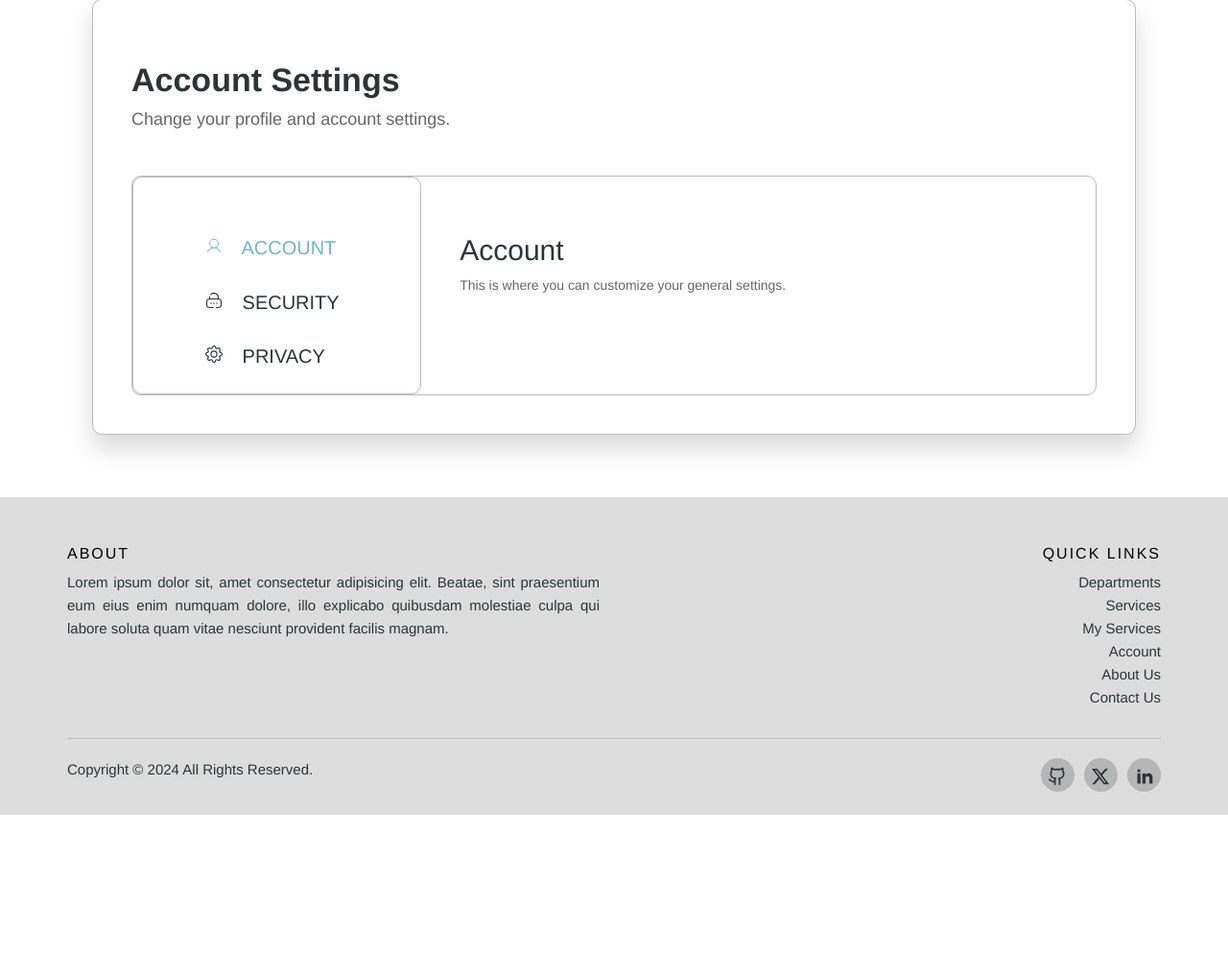
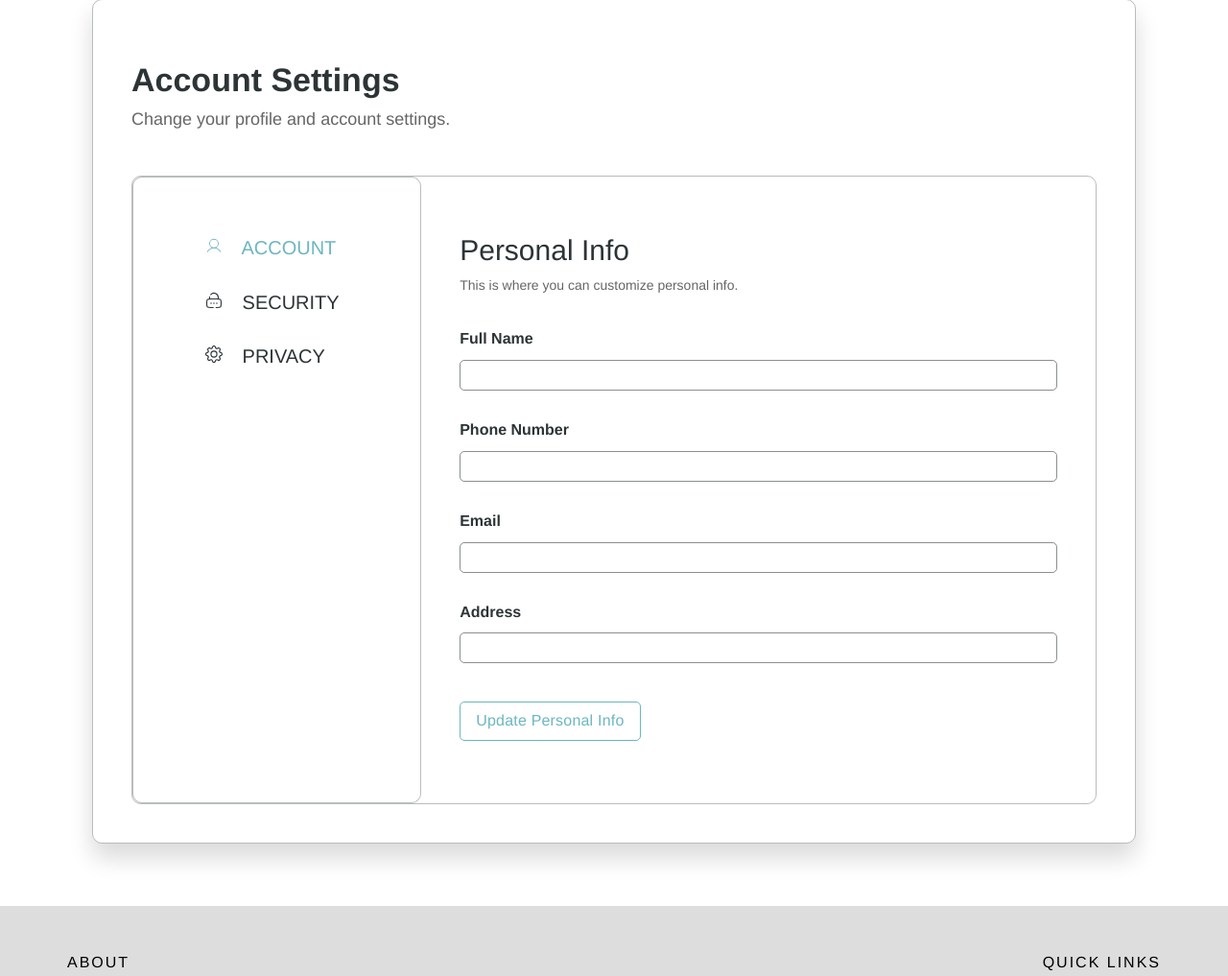
Before and after one commit to Mostafa-Anwar-Sagor/E-govt-service-portal, a Flask app: page /account in a window 1280 px wide. Shown: the part 141-1158 px from the top of the page at 96% size. Before the commit the page ends 990 px from the top, so only its background shows below. Run offline with Flask 3, Linux system fonts and the light colour scheme; the visitor is signed in with stand-in values (Sample User, id 1); some libraries are stand-ins or nearby versions.

Commit message:
[feat] Finish account view fronted

```diff
--- a/static/styles/account.css
+++ b/static/styles/account.css
@@ -96,3 +96,76 @@
 .settings p {
 	color: #666;
 }
+
+.settings-section form {
+	margin-top: 35px;
+}
+
+.settings-section .input-box {
+	position: relative;
+}
+
+.settings-section .input-box input {
+	width: 100%;
+	padding: 5px 0;
+	font-size: 14px;
+	color: #2d3436;
+	margin-top: 5px;
+	margin-bottom: 30px;
+	border: 1px solid #2d34368c;
+	border-radius: 5px;
+	outline: none;
+	background: transparent;
+}
+
+.settings-section .input-box label {
+	font-size: 16px;
+	color: #2d3436;
+}
+
+.settings-section form .form-btn {
+	position: relative;
+	display: inline-block;
+	padding: 8px 16px;
+	color: #6db6c0;
+	font-size: 16px;
+	text-decoration: none;
+	overflow: hidden;
+	transition: 0.5s;
+	margin-top: 10px;
+	margin-bottom: 5px;
+	letter-spacing: 0.2px;
+	border: 1px solid #6db6c0;
+	border-radius: 5px;
+	cursor: pointer;
+	background-color: transparent;
+}
+
+.settings-section form .form-btn:hover {
+	background: #6db6c0;
+	color: #fff;
+	box-shadow: 0 0 1px #6db6c018, 0 0 15px #6db6c018, 0 0 20px #6db6c018,
+		0 0 30px #6db6c018;
+}
+
+.danger {
+	color: #d65959 !important;
+	border: 1px solid #d65959 !important;
+}
+
+.danger:hover {
+	background: #d65959 !important;
+	color: #fff !important;
+}
+
+.settings-section .attention-msg span {
+	color: #ff0000;
+	cursor: default;
+	user-select: none;
+}
+
+.settings-section .attention-msg {
+	margin-top: 5px;
+	margin-bottom: 15px;
+	font-size: 16px;
+}
--- a/templates/account.html
+++ b/templates/account.html
@@ -49,16 +49,70 @@
         </div>
         <div class="settings">
             <div class="settings-section" id="general">
-                <h2>Account</h2>
-                <p>This is where you can customize your general settings.</p>
+                <h2>Personal Info</h2>
+                <p>This is where you can customize personal info.</p>
+
+                <form action="{{ url_for('account') }}" method="post">
+                    <input type="hidden" name="action" value="update_info">
+                    <div class="input-box">
+                        <label for="fullname">Full Name</label>
+                        <input required class="form-field" type="text" name="fullname">
+                    </div>
+                    <div class="input-box">
+                        <label for="phone">Phone Number</label>
+                        <input required class="form-field" type="text" name="phone">
+                    </div>
+                    <div class="input-box">
+                        <label for="email">Email</label>
+                        <input required class="form-field" type="text" name="email">
+                    </div>
+                    <div class="input-box">
+                        <label for="address">Address</label>
+                        <input required class="form-field" type="text" name="address">
+                    </div>
+                    <input class="form-btn" type="submit" value="Update Personal Info">
+                </form>
+
             </div>
             <div class="settings-section" id="security">
                 <h2>Security</h2>
-                <p>This is where you can manage your security settings.</p>
+                <p>This is where you can update your password.</p>
+
+                <form action="{{ url_for('account') }}" method="post">
+                    <input type="hidden" name="action" value="update_password">
+                    <div class="input-box">
+                        <label for="old_password">Old Password</label>
+                        <input required class="form-field" type="text" name="old_password">
+                    </div>
+                    <div class="input-box">
+                        <label for="new_password">New Password</label>
+                        <input required class="form-field" type="text" name="new_password">
+                    </div>
+                    <div class="input-box">
+                        <label for="confirm_password">Confirm Password</label>
+                        <input required class="form-field" type="text" name="confirm_password">
+                    </div>
+                    <input class="form-btn" type="submit" value="Update Password">
+                </form>
+
             </div>
             <div class="settings-section" id="privacy">
                 <h2>Privacy</h2>
-                <p>This is where you can control your privacy settings.</p>
+                <p>This is where you can delete you account.</p>
+
+                <form action="{{ url_for('account') }}" method="post">
+                    <input type="hidden" name="action" value="delete_account">
+                    <div class="input-box">
+                        <label for="password">Enter Your Password</label>
+                        <input required class="form-field" type="text" name="password">
+                    </div>
+                    <p class="attention-msg">
+                        <span>*</span>
+                        Please note that this process is irreversible and will result in the deletion of your account and all related orders.
+                    </p>
+                    <input class="form-btn danger" type="submit" value="Delete Account">
+                </form>
+
             </div>
         </div>
     </div>
```
